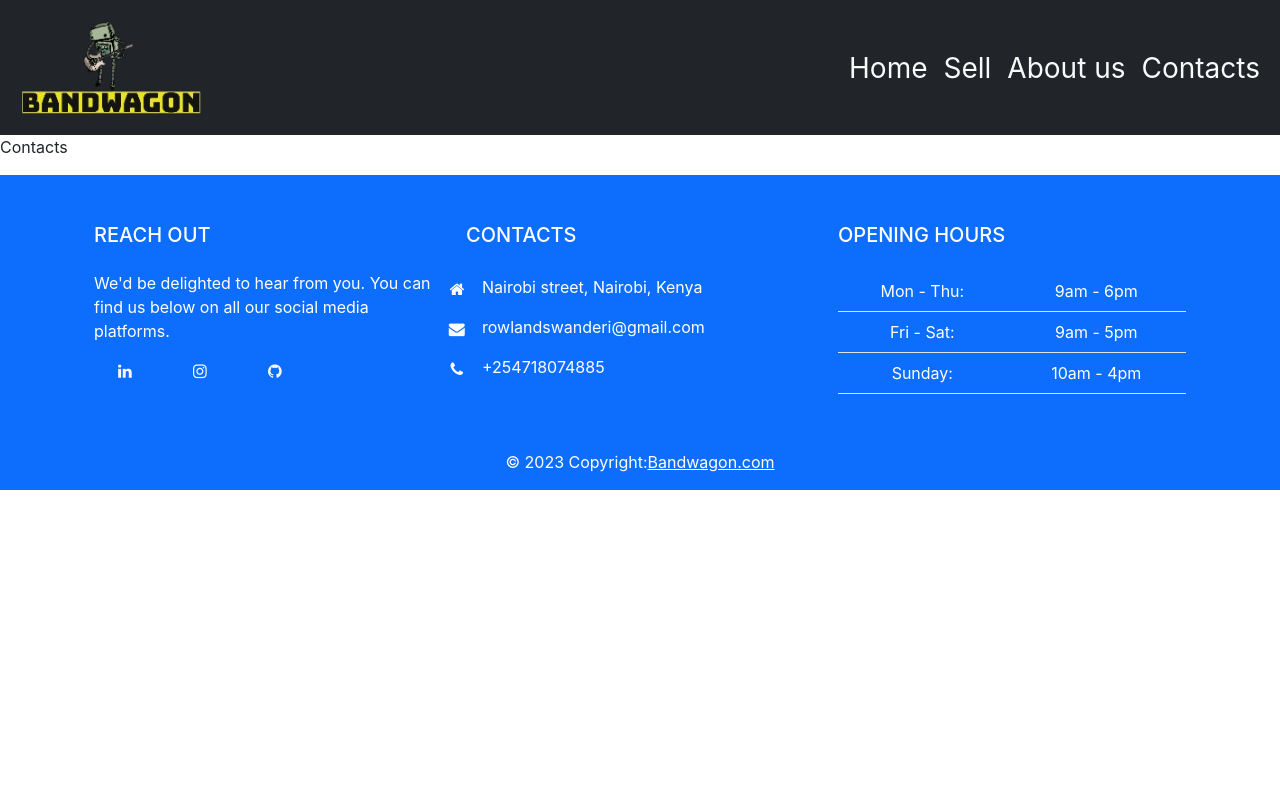
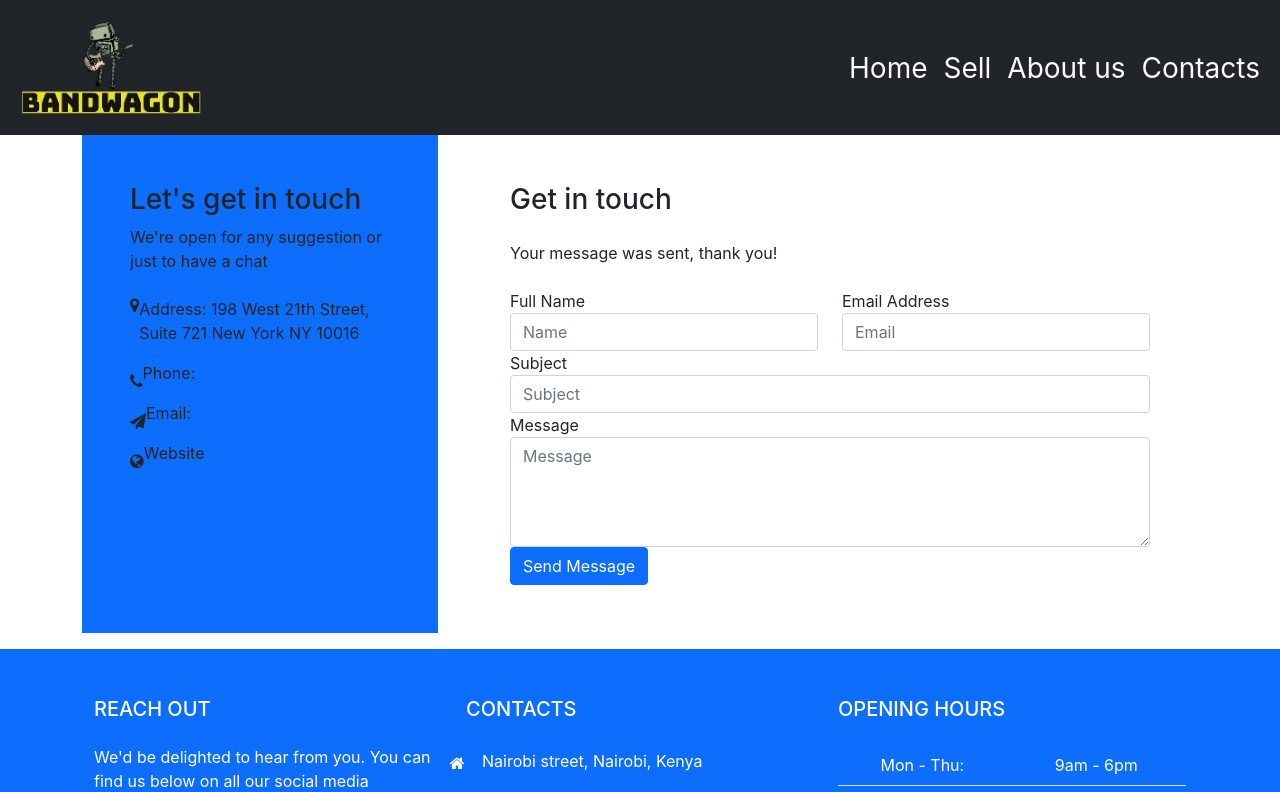
Before and after one commit to RowlandWanderi/phase-2-Band-wagon-merch-website, a React (Create React App) app: page /contacts in a window 1280 px wide. Shown: the top 792 px of the page. Built offline with nearby package versions, Linux system fonts and the light colour scheme.

Commit message:
sompiled the contacts page

```diff
--- a/src/pages/Contacts.js
+++ b/src/pages/Contacts.js
@@ -2,6 +2,104 @@ import React from 'react'
 
 export default function Contacts() {
   return (
-    <div>Contacts</div>
+    <div>
+
+<section className="ftco-section">
+<div className="container">
+<div className="row justify-content-center">
+<div className="col-md-12">
+<div className="wrapper">
+<div className="row no-gutters">
+<div className="col-lg-8 col-md-7 order-md-last d-flex align-items-stretch">
+<div className="contact-wrap w-100 p-md-5 p-4">
+<h3 className="mb-4">Get in touch</h3>
+<div id="form-message-warning" className="mb-4"></div>
+<div id="form-message-success" className="mb-4">
+Your message was sent, thank you!
+</div>
+<form method="POST" id="contactForm" name="contactForm" className="contactForm" novalidate="novalidate">
+<div className="row">
+<div className="col-md-6">
+<div className="form-group">
+<label className="label" for="name">Full Name</label>
+<input type="text" className="form-control" name="name" id="name" placeholder="Name"/>
+</div>
+</div>
+<div className="col-md-6">
+<div className="form-group">
+<label className="label" for="email">Email Address</label>
+<input type="email" className="form-control" name="email" id="email" placeholder="Email"/>
+</div>
+</div>
+<div className="col-md-12">
+<div className="form-group">
+<label className="label" for="subject">Subject</label>
+<input type="text" className="form-control" name="subject" id="subject" placeholder="Subject"/>
+</div>
+</div>
+<div className="col-md-12">
+<div className="form-group">
+<label className="label" for="#">Message</label>
+<textarea name="message" className="form-control" id="message" cols="30" rows="4" placeholder="Message"></textarea>
+</div>
+</div>
+<div className="col-md-12">
+<div className="form-group">
+<input type="submit" value="Send Message" className="btn btn-primary"/>
+<div className="submitting"></div>
+</div>
+</div>
+</div>
+</form>
+</div>
+</div>
+<div className="col-lg-4 col-md-5 d-flex align-items-stretch">
+<div className="info-wrap bg-primary w-100 p-md-5 p-4">
+<h3>Let's get in touch</h3>
+<p className="mb-4">We're open for any suggestion or just to have a chat</p>
+<div className="dbox w-100 d-flex align-items-start">
+<div className="icon d-flex align-items-center justify-content-center">
+<span className="fa fa-map-marker"></span>
+</div>
+<div className="text pl-3">
+<p><span>Address:</span> 198 West 21th Street, Suite 721 New York NY 10016</p>
+</div>
+</div>
+<div className="dbox w-100 d-flex align-items-center">
+<div className="icon d-flex align-items-center justify-content-center">
+<span className="fa fa-phone"></span>
+</div>
+<div className="text pl-3">
+<p><span>Phone:</span> <a href="tel://1234567920">+ 1235 2355 98</a></p>
+</div>
+</div>
+<div className="dbox w-100 d-flex align-items-center">
+<div className="icon d-flex align-items-center justify-content-center">
+<span className="fa fa-paper-plane"></span>
+</div>
+<div className="text pl-3">
+<p><span>Email:</span> <a href="mailto:info@yoursite.com">info@yoursite.com</a></p>
+</div>
+</div>
+<div className="dbox w-100 d-flex align-items-center">
+<div className="icon d-flex align-items-center justify-content-center">
+<span className="fa fa-globe"></span>
+</div>
+<div className="text pl-3">
+<p><span>Website</span> <a href="#">yoursite.com</a></p>
+</div>
+</div>
+</div>
+</div>
+</div>
+</div>
+</div>
+</div>
+</div>
+</section>
+
+
+
+    </div>
   )
 }
```
